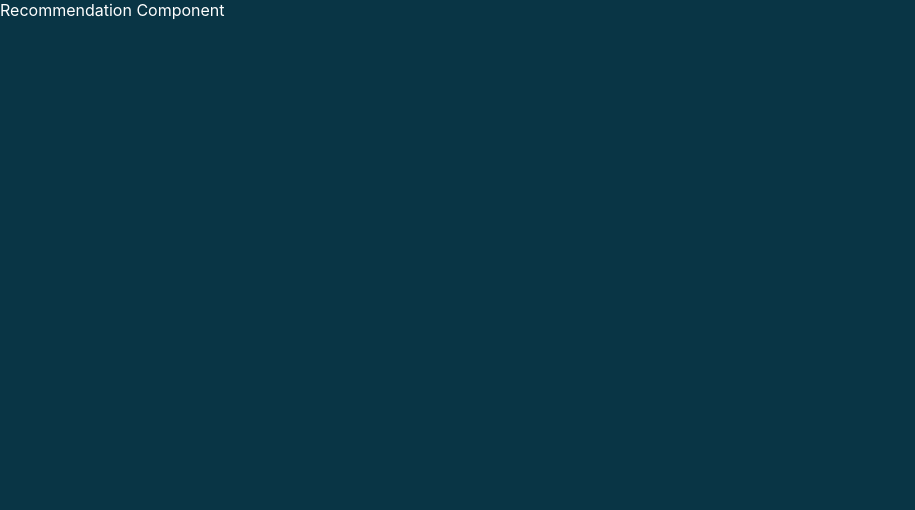
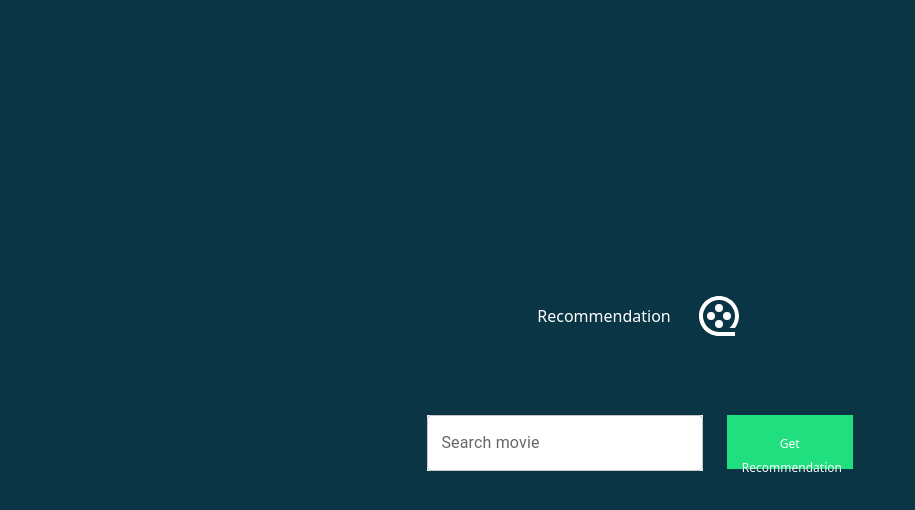
Before and after one commit to akashayyappan/react-ui, a React (Create React App) app: page /rec in a window 1280 px wide. Shown: the top 510 px of the page, without its empty margins (0-915 px from the left). Built offline with nearby package versions, Linux system fonts and the light colour scheme.

Commit message:
added dashboard,recomm

```diff
--- a/package.json
+++ b/package.json
@@ -3,9 +3,13 @@
   "version": "0.1.0",
   "private": true,
   "dependencies": {
+    "@emotion/react": "^11.8.2",
+    "@emotion/styled": "^11.8.1",
+    "@mui/material": "^5.5.1",
     "@testing-library/jest-dom": "^5.16.2",
     "@testing-library/react": "^12.1.3",
     "@testing-library/user-event": "^13.5.0",
+    "bootstrap": "^5.1.3",
     "react": "^17.0.2",
     "react-dom": "^17.0.2",
     "react-icons": "^4.3.1",
--- a/src/App.js
+++ b/src/App.js
@@ -29,7 +29,7 @@ class App extends React.Component {
           {this.state.isUserAuthenticated &&
             <div>
               <header>
-                <h3>Recommender System</h3>
+                <h3>Analysis System</h3>
                 <div className="navbar">
                   <ul className="nav">
                     <li><Link to={'/home'} className="nav-item"><FaHome /><span>Home</span></Link></li>
--- a/src/components/dashboard/Dashboard.css
+++ b/src/components/dashboard/Dashboard.css
@@ -0,0 +1,22 @@
+.container{
+    display: flex;
+    flex-direction: column;
+    align-items: center;
+    justify-content: center;
+    width: 100vw;
+    height: 100vh;
+}
+
+button{
+    cursor: pointer;
+    background-color: #20df7f
+}
+
+button{
+    font-size: large;
+    width: 350px;
+    padding: 15px;
+    border: none;
+    border-radius: 10px;
+    background-color: #224957;
+}
--- a/src/components/dashboard/Dashboard.js
+++ b/src/components/dashboard/Dashboard.js
@@ -3,7 +3,20 @@ import React from 'react';
 class Dashboard extends React.Component {
     render(){
         return (
-            <div>Dashboard Component</div>
+            <div class="container">
+  <div class="row">
+    <div class="col-sm">
+                    <button classname="viewer">Viewer chart</button>
+    </div>
+    <div class="col-sm">
+                    <button classname="cluster">Cluster chart</button>
+    </div>
+    <div class="col-sm">
+                    <button classname="overall">Viewership chart</button>
+    </div>
+  </div>
+</div>
+
         );
     }
 }
--- a/src/components/home/Home.js
+++ b/src/components/home/Home.js
@@ -1,7 +1,11 @@
 import './Home.css';
 import React from 'react';
+import { useNavigate } from 'react-router';
 
 class Home extends React.Component {
+    onUploadHandle = () => {
+        this.props.navigate("/dashboard");
+    }
     render(){
         return (
             <div className="container-home">
@@ -12,10 +16,17 @@ class Home extends React.Component {
                 </div>
                 <span>0% Completed</span>
                 <br/><br/><br/>
-                <button className="upload">View Dashboard</button>
+                <button className="upload"  onClick={this.onUploadHandle}>View Dashboard</button>
             </div>
         );
     }
 }
 
-export default Home;
+function WithNavigate(props) {
+    const navigate = useNavigate();
+    return <Home {...props} navigate={navigate}/>
+    //(...) will send a copy of props else reference pointer will be sent and all values will be changed
+}
+
+export default WithNavigate;
+// export default Home;
--- a/src/components/login/Login.css
+++ b/src/components/login/Login.css
@@ -29,7 +29,7 @@
 
 button{
     cursor: pointer;
-    background-color: #20df7f
+    background-color: #1A73E8
 }
 
 .container *{
@@ -47,7 +47,7 @@ button{
 
 .register a {
     text-decoration: none;
-    color: #20df7f;
+    color: #1A73E8
 }
 
 .register-btn{
--- a/src/components/login/Login.js
+++ b/src/components/login/Login.js
@@ -16,6 +16,7 @@ class Login extends React.Component {
     render() {
         return (
             <div className="container">
+                <h1>Viewer base analysis for OTT platform</h1>
                 <h1>Login</h1>
                 <input className="input" type="text" placeholder="Username" />
                 <input className="input" type="password" placeholder="Password" />
@@ -34,6 +35,7 @@ class Login extends React.Component {
 function WithNavigate(props) {
     const navigate = useNavigate();
     return <Login {...props} navigate={navigate}/>
+    //(...) will send a copy of props else reference pointer will be sent and all values will be changed
 }
 
 export default WithNavigate;
--- a/src/components/recommendation/Recommendation.css
+++ b/src/components/recommendation/Recommendation.css
@@ -0,0 +1,25 @@
+.container-search{
+    width: 100%;
+    height: 100%;
+    display: flex;
+    flex-direction: column;
+    justify-content: center;
+    align-items: center;
+}
+
+.search {
+    width: 30%;
+}
+
+#outlined-basic{
+    color: white;
+    background-color: white;
+}
+.recc{
+    color: #20df7f;
+}
+
+.icon{
+    width: 30%;
+    height: 30%;
+}
--- a/src/components/recommendation/Recommendation.js
+++ b/src/components/recommendation/Recommendation.js
@@ -1,9 +1,31 @@
 import React from 'react';
-
+import { RiMovie2Line } from "react-icons/ri";
+import TextField from "@mui/material/TextField";
+import './Recommendation.css'
 class Recommendation extends React.Component {
     render(){
         return (
-            <div>Recommendation Component</div>
+            <div class="container">
+  <div class="row">
+    <div class="col-sm" style={{alignSelf: "center"}}>
+    <span>Recommendation</span>
+    </div>
+    <div class="col-sm">
+    <div classname="icon"><RiMovie2Line style={{width: "3em",height: "3em"}}/></div>
+    </div>
+  </div>
+  <div class="row">
+    <div class="col-sm-8"> <TextField style={{width: "100%", height: "50%"}}
+                    id="outlined-basic"
+                    variant="outlined"
+                    label="Search movie"
+                    />
+    </div>
+    <div class="col-sm-4">
+                <button style={{color: "#fff", backgroundColor: "#20df7f", width: "100%", height: "50%"}}><span style={{fontSize: "12px"}}>Get Recommendation</span></button></div>
+    </div>
+</div>
+
         );
     }
 }
--- a/src/index.js
+++ b/src/index.js
@@ -2,7 +2,9 @@ import ReactDOM from 'react-dom';
 import './index.css';
 import App from './App';
 import reportWebVitals from './reportWebVitals';
-import { BrowserRouter } from 'react-router-dom';
+import 'bootstrap/dist/css/bootstrap.css';
+// Put any other imports below so that CSS from your
+// components takes precedence over default styles.
 
 ReactDOM.render(
   <App />,
```
Also changed, not shown: 1 other file (tests, documents, lock files or other folders).
